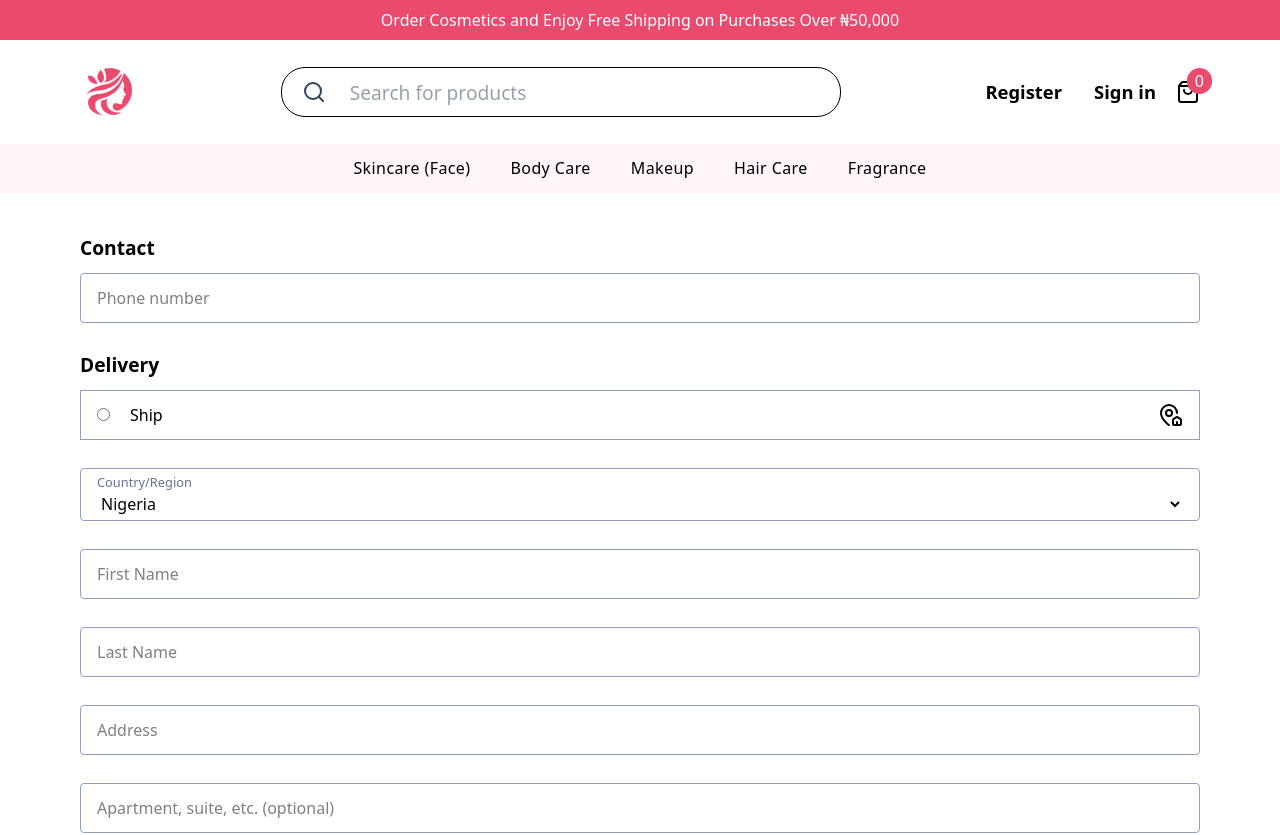
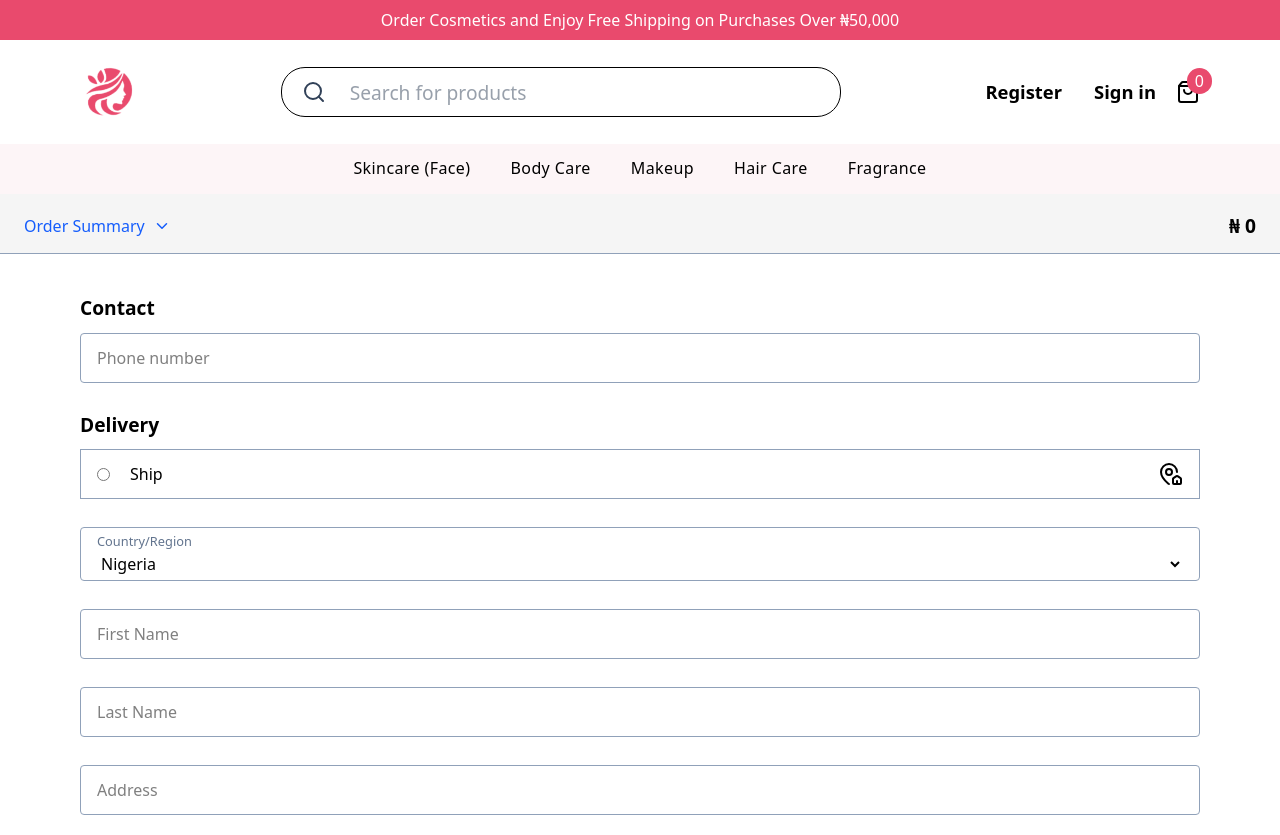
Before and after one commit to Jacbfrancis/debbies-beauty-store, a React (Vite) app: page /checkout in a window 1280 px wide. Shown: the top 835 px of the page. Built offline with nearby package versions, Linux system fonts and the light colour scheme.

Commit message:
implemented orderSummary Menu

```diff
--- a/src/components/CheckOutForm.jsx
+++ b/src/components/CheckOutForm.jsx
@@ -84,6 +84,7 @@ function CheckOutForm() {
         <div className="border-1 border-slate-400 px-4 py-1 w-full rounded">
           <p className="text-slate-500 text-[0.8rem]">State</p>
           <select className="w-full focus:outline-none focus:ring-0">
+            <option value={""}>Select your state</option>
             <option value={"Abia"}>Abia</option>
             <option value={"Adamawa"}>Adamawa</option>
             <option value={"Akwa Ibom"}>Akwa Ibom</option>
--- /dev/null
+++ b/src/components/MobileOrderSummary.jsx
@@ -0,0 +1,59 @@
+import { useState } from "react";
+// eslint-disable-next-line no-unused-vars
+import { motion } from "motion/react";
+import { useCart } from "../store/useCart";
+
+function MobileOrderSummary() {
+  const [isSummaryMenuOpen, setIsSummaryMenu] = useState(false);
+
+  const cart = useCart((state) => state.cart);
+
+  const totalPrice = cart.reduce((acc, num) => {
+    const total = num.quantity * num.price;
+    return acc + total;
+  }, 0);
+
+  return (
+    <div
+      className="bg-[#f5f5f5]"
+      onClick={() => setIsSummaryMenu(!isSummaryMenuOpen)}
+    >
+      <div className="flex justify-between items-center border-b-1 border-slate-400 px-6 pt-4.5 pb-3">
+        <span className="text-blue-600 flex justify-center items-center">
+          <p className="mr-2">Order Summary</p>
+          <span className="font-bold">
+            <svg
+              xmlns="http://www.w3.org/2000/svg"
+              width="18"
+              height="18"
+              viewBox="0 0 24 24"
+              fill="none"
+              stroke="currentColor"
+              strokeWidth="2"
+              strokeLinecap="round"
+              strokeLinejoin="round"
+              className="lucide lucide-chevron-down-icon lucide-chevron-down"
+            >
+              <path d="m6 9 6 6 6-6" />
+            </svg>
+          </span>
+        </span>
+
+        <h2 className="text-[1.2rem] font-bold">
+          ₦ {totalPrice.toLocaleString()}
+        </h2>
+      </div>
+
+      {isSummaryMenuOpen && (
+        <motion.div
+          // initial={{ y: 0 }}
+          // animate={{ y: 10 }}
+          className="h-[15rem] px-6 py-4.5"
+          onClick={(e) => e.stopPropagation()}
+        ></motion.div>
+      )}
+    </div>
+  );
+}
+
+export default MobileOrderSummary;
--- a/src/pages/CheckOutPage.jsx
+++ b/src/pages/CheckOutPage.jsx
@@ -1,9 +1,12 @@
 import CheckOutForm from "../components/CheckOutForm";
+import MobileOrderSummary from "../components/MobileOrderSummary";
 
 function CheckOutPage() {
   return (
     <div>
+      <MobileOrderSummary />
       <CheckOutForm />
+      <MobileOrderSummary />
     </div>
   );
 }
```
